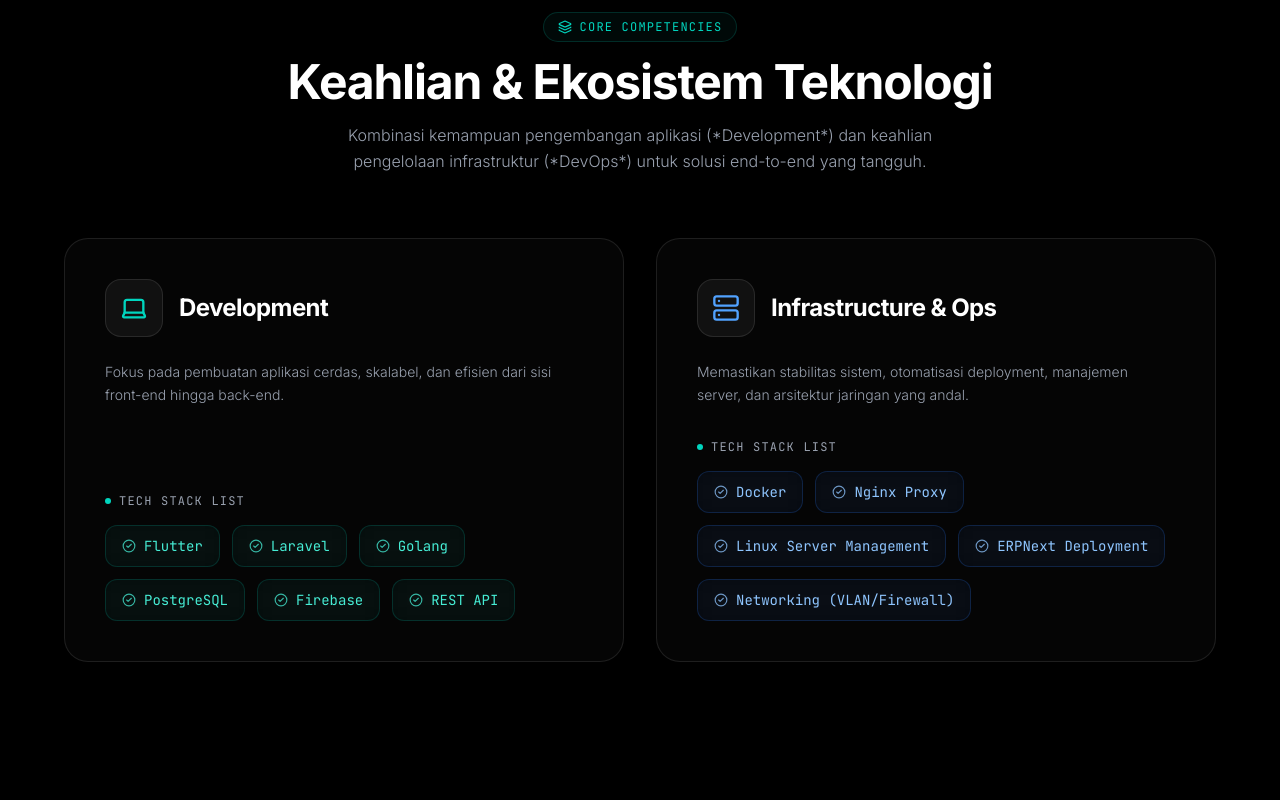
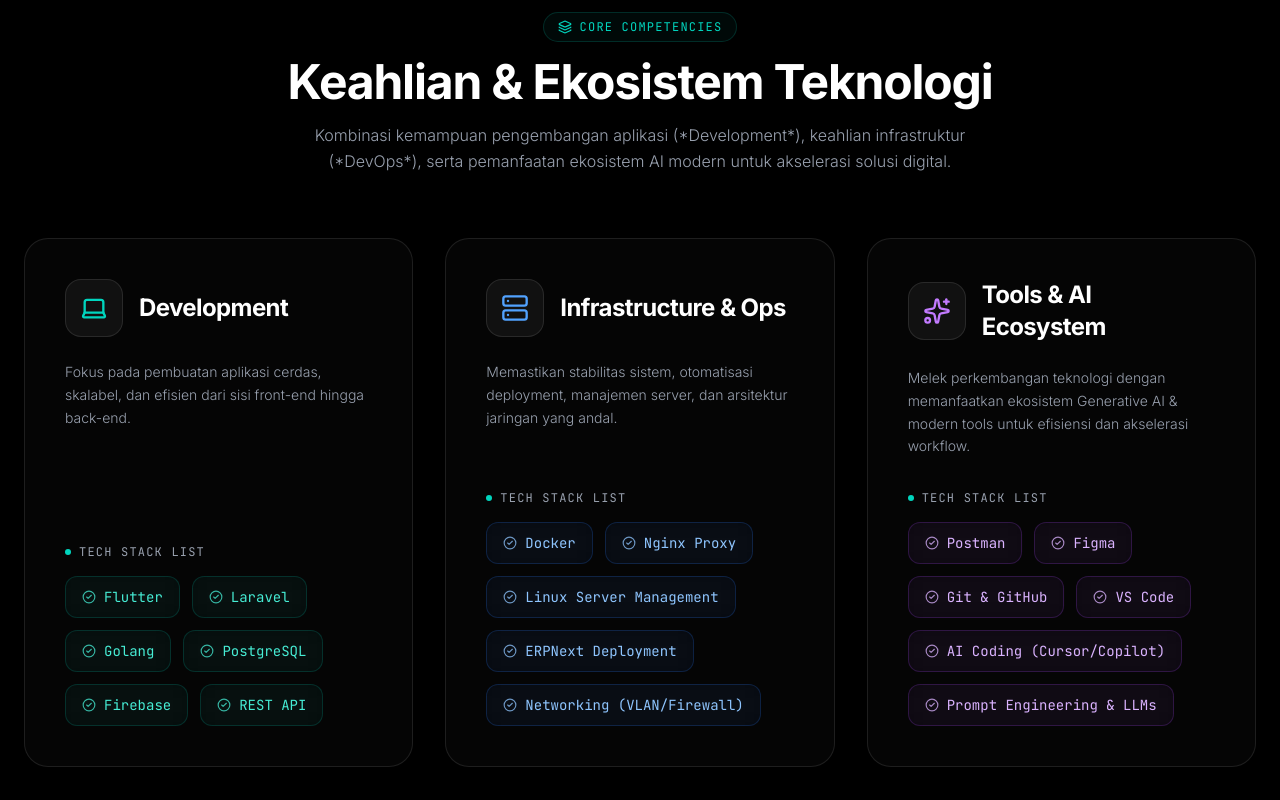
Before and after one commit to fadhlysyahputra02/portofolio, a React (Vite) app: page / in a window 1280 px wide. Shown: the part 900-1700 px from the top of the page. Built offline with nearby package versions, Linux system fonts and the light colour scheme.

Commit message:
Add Tools & AI Ecosystem section and update bio with AI awareness

```diff
--- a/src/components/Hero.jsx
+++ b/src/components/Hero.jsx
@@ -43,7 +43,7 @@
     }
   };
 
-  const roles = ["Application Developer", "DevOps Engineer", "Infrastructure Specialist"];
+  const roles = ["Application Developer", "DevOps Engineer", "AI-Driven Tech Explorer"];
   const typedText = useTypewriter(roles);
 
   const containerVariants = {
@@ -114,10 +114,11 @@
           className="text-gray-400 text-sm sm:text-base md:text-lg max-w-2xl mb-12 leading-relaxed font-sans font-light"
         >
           Membangun aplikasi yang skalabel{" "}
-          <span className="text-teal-400 font-medium">(Apps)</span> dan memastikan
+          <span className="text-teal-400 font-medium">(Apps)</span>, memastikan
           infrastruktur yang handal{" "}
-          <span className="text-blue-400 font-medium">(DevOps)</span> untuk hasil{" "}
-          <span className="text-white font-medium italic">end-to-end</span> yang sempurna.
+          <span className="text-blue-400 font-medium">(DevOps)</span>, serta adaptif memanfaatkan ekosistem{" "}
+          <span className="text-purple-400 font-medium">Modern AI</span> untuk solusi{" "}
+          <span className="text-white font-medium italic">end-to-end</span>.
         </motion.p>
 
         {/* CTA Buttons */}
--- a/src/components/Skills.jsx
+++ b/src/components/Skills.jsx
@@ -1,5 +1,5 @@
 import { motion } from "framer-motion";
-import { Laptop, Server, Layers, CheckCircle2 } from "lucide-react";
+import { Laptop, Server, Layers, CheckCircle2, Sparkles } from "lucide-react";
 
 const skillCategories = [
   {
@@ -26,6 +26,22 @@
     glowColor: "hover:shadow-[0_0_35px_rgba(59,130,246,0.25)] hover:border-blue-400/50",
     badgeColor: "border-blue-500/20 text-blue-300 bg-blue-500/5 hover:border-blue-400/40 hover:text-blue-200",
   },
+  {
+    title: "Tools & AI Ecosystem",
+    icon: <Sparkles className="text-purple-400" size={28} />,
+    description: "Melek perkembangan teknologi dengan memanfaatkan ekosistem Generative AI & modern tools untuk efisiensi dan akselerasi workflow.",
+    skills: [
+      "Postman",
+      "Figma",
+      "Git & GitHub",
+      "VS Code",
+      "AI Coding (Cursor/Copilot)",
+      "Prompt Engineering & LLMs",
+    ],
+    accentColor: "from-purple-500/20 to-pink-500/20",
+    glowColor: "hover:shadow-[0_0_35px_rgba(168,85,247,0.25)] hover:border-purple-400/50",
+    badgeColor: "border-purple-500/20 text-purple-300 bg-purple-500/5 hover:border-purple-400/40 hover:text-purple-200",
+  },
 ];
 
 const cardVariants = {
@@ -44,7 +60,7 @@
 const Skills = () => {
   return (
     <section id="skills" className="relative min-h-screen scroll-mt-20 pt-28 pb-20 px-6 flex flex-col justify-start bg-transparent">
-      <div className="max-w-6xl mx-auto w-full z-10">
+      <div className="max-w-7xl mx-auto w-full z-10">
 
         {/* Section Header */}
         <div className="text-center mb-16">
@@ -76,12 +92,12 @@
             transition={{ duration: 0.6, delay: 0.2 }}
             className="text-gray-400 text-sm sm:text-base max-w-2xl mx-auto font-light leading-relaxed"
           >
-            Kombinasi kemampuan pengembangan aplikasi (*Development*) dan keahlian pengelolaan infrastruktur (*DevOps*) untuk solusi end-to-end yang tangguh.
+            Kombinasi kemampuan pengembangan aplikasi (*Development*), keahlian infrastruktur (*DevOps*), serta pemanfaatan ekosistem AI modern untuk akselerasi solusi digital.
           </motion.p>
         </div>
 
-        {/* 2-Column Skill Cards Grid */}
-        <div className="grid grid-cols-1 md:grid-cols-2 gap-8">
+        {/* 3-Column Skill Cards Grid */}
+        <div className="grid grid-cols-1 md:grid-cols-2 lg:grid-cols-3 gap-8">
           {skillCategories.map((category, idx) => (
             <motion.div
               key={category.title}
--- a/src/components/Terminal.jsx
+++ b/src/components/Terminal.jsx
@@ -38,13 +38,13 @@
           response = [
             "USER IDENTITY:",
             "  Name:     Muhammad Fadhly Syahputra",
-            "  Role:     DevOps Engineer | Linux System Administrator | Programmer",
+            "  Role:     DevOps Engineer | Application Developer | AI-Driven Tech Explorer",
             "  Company:  PT. Textilindo — IT Staff / Server & Infrastructure",
-            "  Bio:      IT professional dengan pengalaman praktis dalam administrasi",
+            "  Bio:      IT professional dengan keahlian praktis dalam administrasi",
             "            server Linux, Docker & Docker Compose, Nginx reverse proxy,",
-            "            manajemen database, dan troubleshooting jaringan.",
-            "            Juga memiliki latar belakang kuat dalam pengembangan aplikasi",
-            "            mobile dan web untuk solusi end-to-end yang sempurna.",
+            "            troubleshooting jaringan, serta pengembangan web & mobile.",
+            "            Adaptif dan melek perkembangan Generative AI untuk mengakselerasi",
+            "            produktivitas serta menghadirkan solusi teknologi yang efisien.",
           ];
           break;
 
@@ -101,7 +101,11 @@
             "",
             "  [Development]",
             "    └─ Flutter, PHP (Laravel), Golang",
-            "    └─ JavaScript, TypeScript, REST API, Postman",
+            "    └─ JavaScript, TypeScript, REST API",
+            "",
+            "  [Tools & AI Ecosystem]",
+            "    └─ Postman, Figma, Git & GitHub, VS Code",
+            "    └─ AI-Assisted Dev (Cursor/Copilot), LLMs, Prompt Engineering",
             "─────────────────────────────────────────────────────",
           ];
           break;
```
